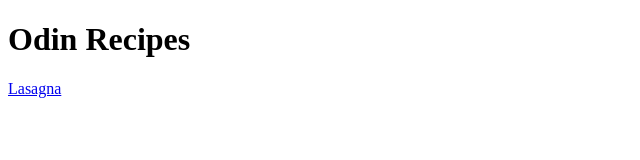
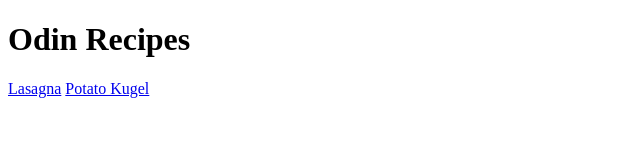
Before and after one commit to 1One5/odin-recipes, a plain HTML site: page index.html in a window 1280 px wide. Shown: the whole page, without its empty margins (0-640 px from the left). Drawn offline with Linux system fonts and the light colour scheme.

Commit message:
Added link to potato kugel recipe

```diff
--- a/index.html
+++ b/index.html
@@ -8,5 +8,6 @@
 <body>
     <h1>Odin Recipes</h1>
     <a href="./recipes/lasagna.html">Lasagna</a>
+    <a href="./recipes/potatokugel.html">Potato Kugel</a>
 </body>
 </html>
```
